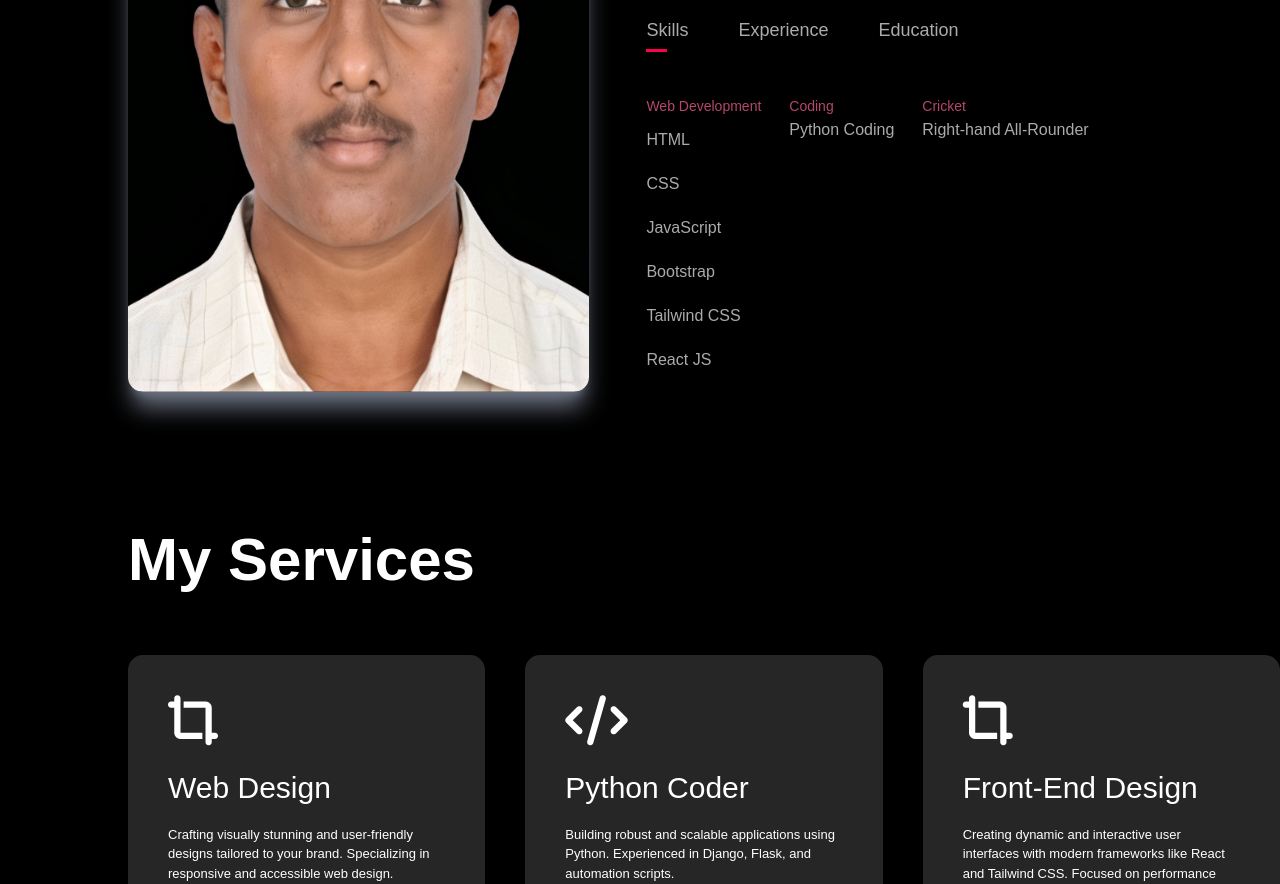
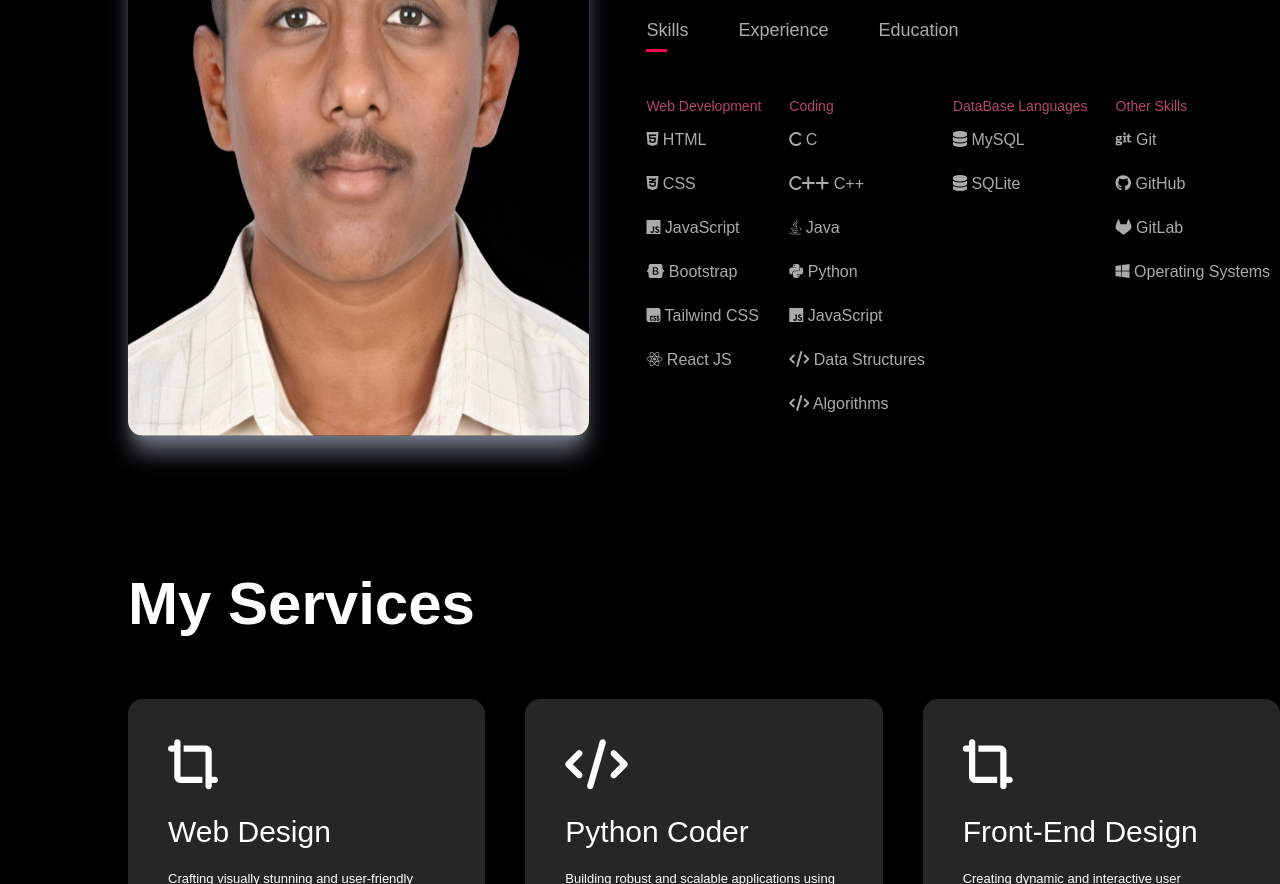
Before and after one commit to gourishetti-ruthvik/my-portfolio, a plain HTML site: page index.html in a window 1280 px wide. Shown: the part 1206-2090 px from the top of the page. Drawn offline with nearby package versions, Linux system fonts and the light colour scheme.

Commit message:
Made changes in about section. Add different skills along with logos.

```diff
--- a/index.html
+++ b/index.html
@@ -52,16 +52,38 @@
                         <ul class="flex flex-wrap gap-7">
                             <li><span>Web Development</span> <br>
                                 <ul>
-                                    <li>HTML</li>
-                                    <li>CSS</li>
-                                    <li>JavaScript</li>
-                                    <li>Bootstrap</li>
-                                    <li>Tailwind CSS</li>
-                                    <li>React JS</li>
+                                    <li><i class="fa-brands fa-html5"></i> HTML</li>
+                                    <li><i class="fa-brands fa-css3-alt"></i> CSS</li>
+                                    <li><i class="fa-brands fa-js"></i> JavaScript</li>
+                                    <li><i class="fa-brands fa-bootstrap"></i> Bootstrap</li>
+                                    <li><i class="fa-brands fa-css"></i> Tailwind CSS</li>
+                                    <li><i class="fa-brands fa-react"></i> React JS</li>
                                 </ul>
                             </li>
-                            <li><span>Coding</span> <br> Python Coding</li>
-                            <li><span>Cricket</span> <br> Right-hand All-Rounder</li>
+                            <li><span>Coding</span> <br>
+                                <ul>
+                                    <li><i class="fa-solid fa-c"></i> C</li>
+                                    <li><i class="fa-solid fa-c"></i><i class="fa-solid fa-plus"></i><i class="fa-solid fa-plus"></i> C++</li>
+                                    <li><i class="fa-brands fa-java"></i> Java</li>
+                                    <li><i class="fa-brands fa-python"></i> Python</li>
+                                    <li><i class="fa-brands fa-js"></i> JavaScript</li>
+                                    <li><i class="fa-solid fa-code"></i> Data Structures</li>
+                                    <li><i class="fa-solid fa-code"></i> Algorithms</li>
+                                </ul>
+                            </li>
+                            <li><span>DataBase Languages</span> <br>
+                                <ul>
+                                    <li><i class="fa-solid fa-database"></i> MySQL</li>
+                                    <li><i class="fa-solid fa-database"></i> SQLite</li>
+                                </ul>
+                            </li>
+                            <li><span>Other Skills</span> <br>
+                                <ul>
+                                    <li><i class="fa-brands fa-git"></i> Git</li>
+                                    <li><i class="fa-brands fa-github"></i> GitHub</li>
+                                    <li><i class="fa-brands fa-gitlab"></i> GitLab</li>
+                                    <li><i class="fa-brands fa-windows"></i> Operating Systems</li>
+                                </ul>
                         </ul>
                     </div>
                     <div class="tab-contents hidden" id="experience">
```
